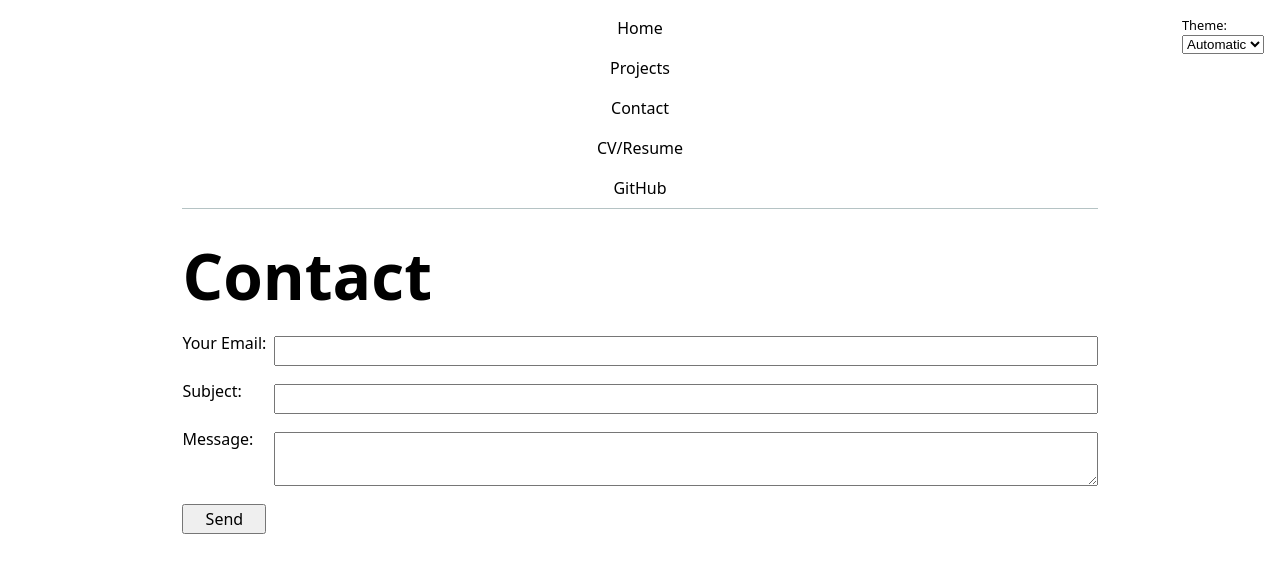
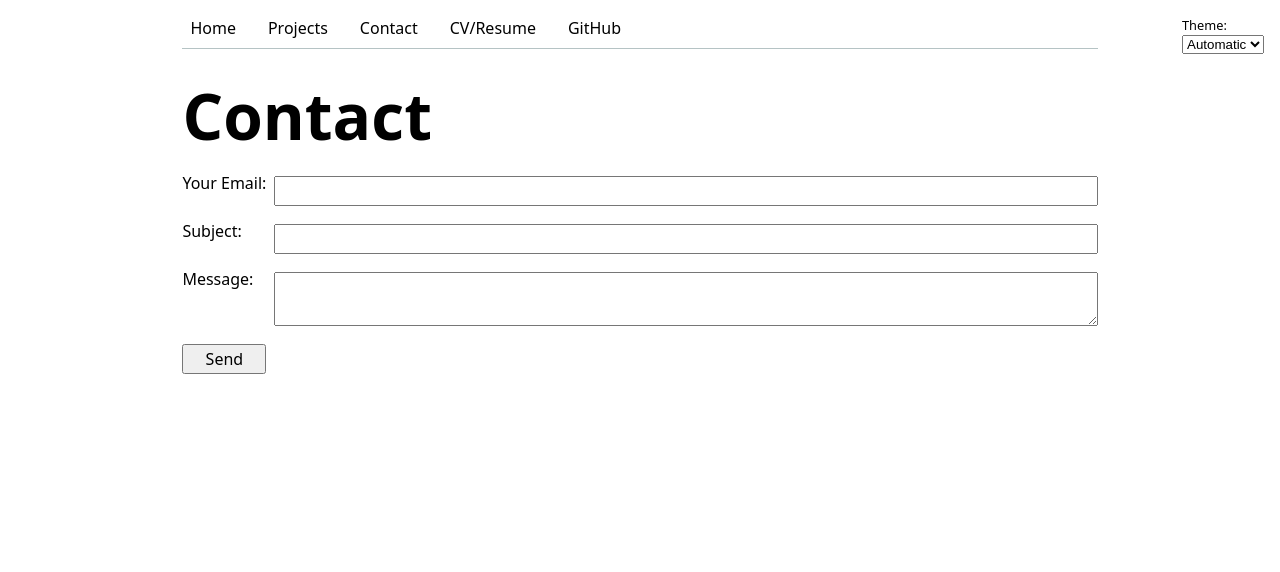
Before and after one commit to lmalottucsd/portfolio, a plain HTML site: page contact/index.html in a window 1280 px wide. Drawn offline with Linux system fonts and the light colour scheme.

Commit message:
Update style.css

```diff
--- a/style.css
+++ b/style.css
@@ -46,6 +46,8 @@ nav {
   border-bottom-width: 1px;
   border-bottom-style: solid;
   border-bottom-color: oklch(50% 10% 200 / 40%);
+  display: flex;
+  gap: 1em
 }
 
 nav ul {
@@ -54,6 +56,7 @@ nav ul {
   padding: 0;
   margin: 0;
 }
+
 
 nav a {
   display: block;
```
